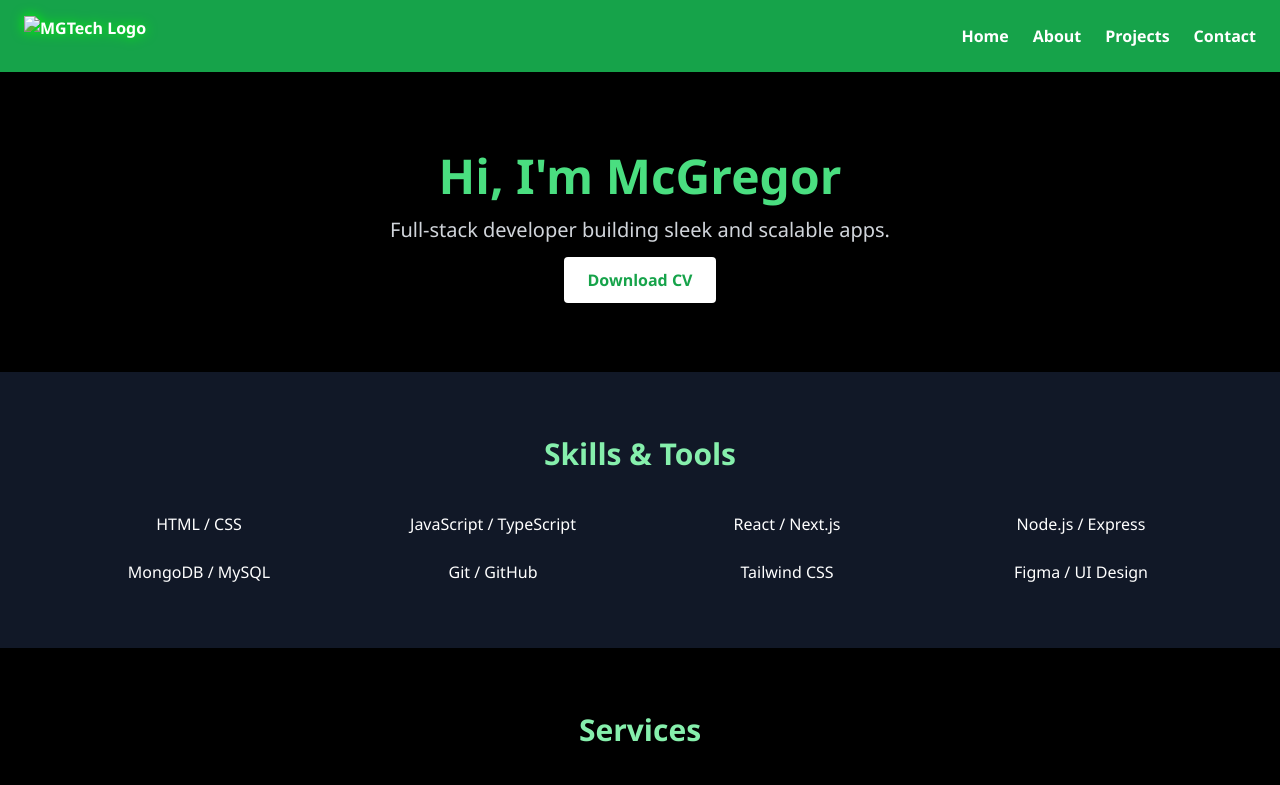
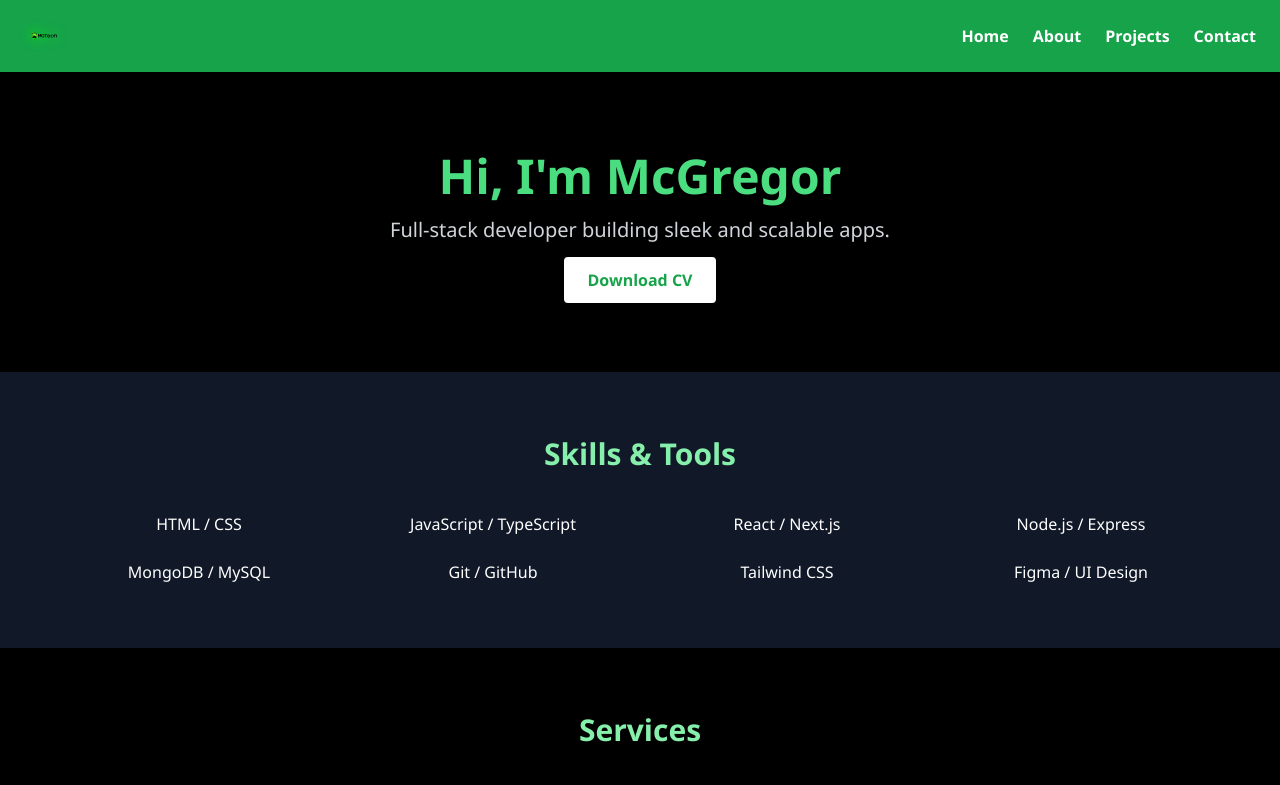
Before and after one commit to MGTechNZ/MGTechNZ.github.io, a plain HTML site: page index.html in a window 1280 px wide. Shown: the top 785 px of the page. Drawn offline with nearby package versions, Linux system fonts and the light colour scheme.

Commit message:
Update index.html

```diff
--- a/index.html
+++ b/index.html
@@ -16,7 +16,7 @@
 <header class="navbar">
   <div class="container flex justify-between items-center px-6 py-4 bg-green-600 sticky top-0 z-50 shadow-md">
     <a href="index.html" class="logo-link">
-      <img src="assets/docs/MGTechLogo.jpg.jpg" alt="MGTech Logo" class="logo-img" />
+      <img src="assets/docs/MGTechLogo.jpg.png" alt="MGTech Logo" class="logo-img" />
     </a>
     <nav>
       <ul class="nav-links hidden md:flex space-x-6 font-semibold text-white">
```
